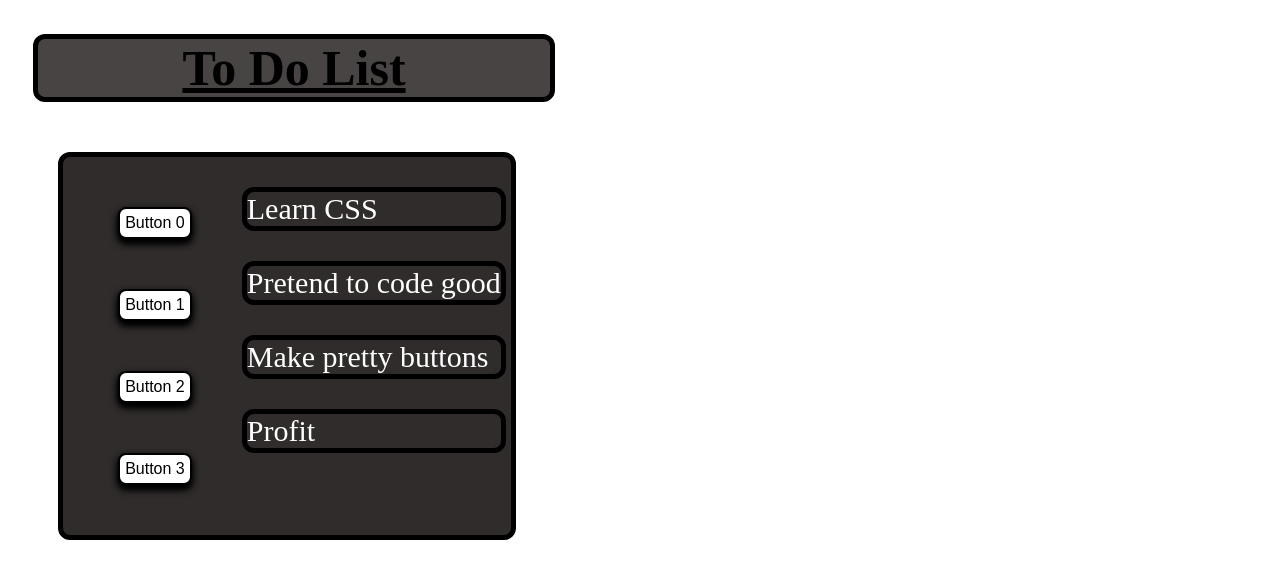
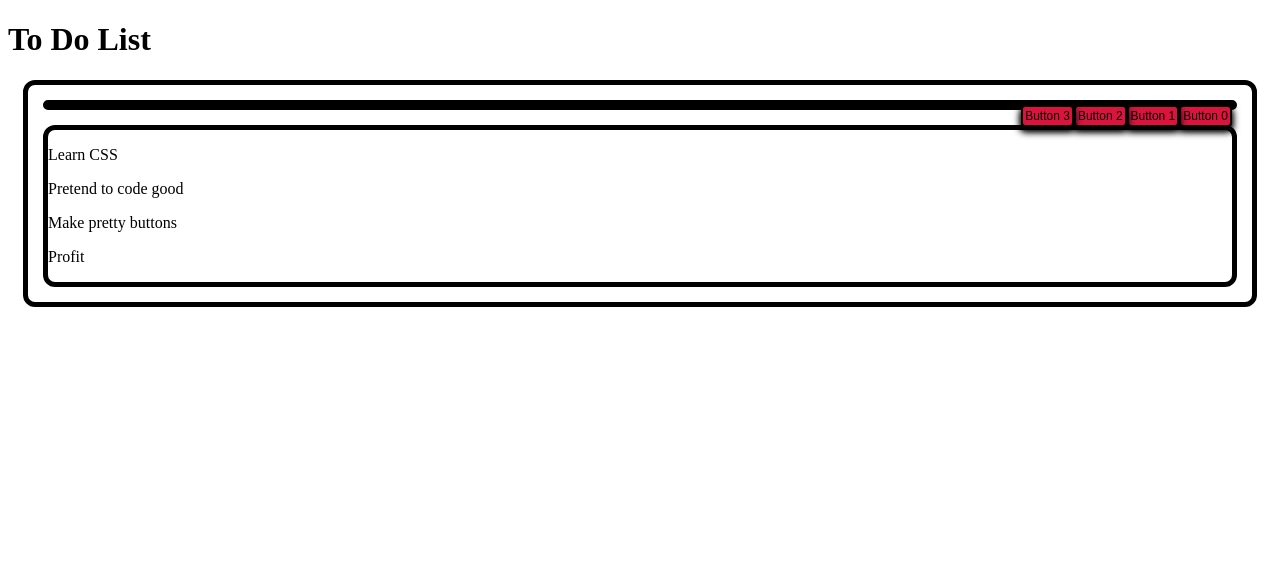
Before and after one commit to Draike13/To-Do-List, a plain HTML site: page Javascript.html in a window 1280 px wide. Drawn offline with Linux system fonts and the light colour scheme.

Commit message:
Major update 1
Massive overhaul to stylesheet and button styles
changed styles to function with added loops and checkboxes
changed variables to match new and locate fieldset

```diff
--- a/stylesheet-Buttons.css
+++ b/stylesheet-Buttons.css
@@ -1,16 +1,24 @@
 button {
     border: 2px solid black;
     color: black;
-    padding:5px 5px;
+    padding:2px 2px;
     text-align: center;
-    display: block;
-    font-size: 16px;
-    background-color: white;
+    font-size: 12px;
+    font-weight: 5500;
+    background-color: crimson;
     box-shadow: 0 4px 8px 0 black, 0 4px 6px 0 black;
-    border-radius: 8px;
-    margin: 50px;
+    border-radius: 4px;
+    margin-left: auto;
+    float:right;
 
 }
+
+.button {
+
+align:right;
+
+}
+
 button:focus{
 
     border-color: rgb(30, 184, 207);
@@ -20,7 +28,7 @@ button:focus{
 }
 button:hover {
     box-shadow: 0 4px 8px 0 rgb(30,184,207), 0 4px 6px 0 rgb(30,184,207);
-
+    cursor: pointer;
 
 }
 
--- a/stylesheet.css
+++ b/stylesheet.css
@@ -1,38 +1,43 @@
 
-
-.to-do-list {
+.the-field {
 
     border: 5px solid black;
-    margin: 50px;
-    font-size: 30px;
-    background-color: rgb(48, 44, 44);
-    color: white;
     border-radius: 12px;
-    display:flex;
-    justify-content: center;
-    max-width: 35vw;
+    max-width: 50vw;
 
-}
+    }
 
-div p{
-    border: 5px solid black;
-    font-size: 30px;
-    background-color: rgb(48, 44, 44);
-    color: white;
-    border-radius: 12px;
-
-}
-
-h1 {
+.title {
     border: 5px solid black;
     border-radius: 12px;
     background-color: #484444;
     text-align: center;
     font-size: 50px;
     font-weight: 5500;
-    text-decoration: underline;
-    color:black;
+    color:white;
     text-shadow: 5px white;
     max-width: 40vw;
-    margin-left: 25px;
+    justify-content: center;
 }
+
+div {
+    border: 5px solid black;
+    margin: 15px;
+    border-radius: 12px;
+}
+
+label {
+    font-size: xx-large;
+
+
+}
+
+input {
+    height: 20px;
+    width: 20px;
+}
+
+input:hover {
+cursor: pointer;
+
+}
```
